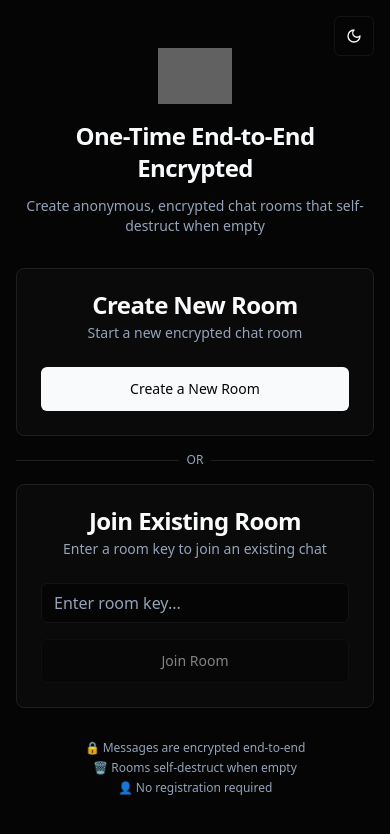
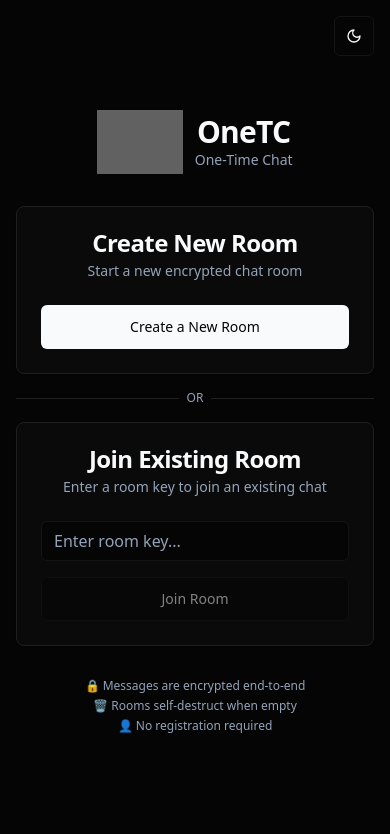
Before and after one commit to arunofhyd/onetc, a React (Vite) app: page / in a window 390 px wide. Shown: the top 834 px of the page. Built offline with nearby package versions, Linux system fonts and the light colour scheme; grey boxes are pictures that could not be loaded.

Commit message:
Fix landing page layout
Revert landing page to include only the centralized logo, "OneTC" to its right, "One-Time Chat" below it, and the "Create Room", "Join Room" buttons, and the three emoji lines. Also, optimize the mobile view to prevent cramped spacing after creating a room.

```diff
--- a/src/pages/ChatRoom.tsx
+++ b/src/pages/ChatRoom.tsx
@@ -148,14 +148,14 @@ export default function ChatRoom() {
     <div className="min-h-screen bg-background flex flex-col">
       {/* Header */}
       <header className="border-b bg-card">
-        <div className="flex items-center justify-between p-4">
+        <div className="flex items-center justify-between p-3 md:p-4 flex-wrap gap-2">
           <div className="flex items-center space-x-4">
             <Button variant="outline" size="icon" onClick={() => navigate('/')}>
               <ArrowLeft className="h-4 w-4" />
             </Button>
             <div>
-              <h1 className="text-lg font-semibold">OneTC Room</h1>
-              <div className="flex items-center space-x-2 text-sm text-muted-foreground">
+              <h1 className="text-base md:text-lg font-semibold">OneTC Room</h1>
+              <div className="flex items-center space-x-2 text-xs md:text-sm text-muted-foreground">
                 <Shield className="h-3 w-3" />
                 <span>End-to-End Encrypted</span>
                 <Trash2 className="h-3 w-3" />
@@ -164,11 +164,11 @@ export default function ChatRoom() {
             </div>
           </div>
 
-          <div className="flex items-center space-x-4">
-            <div className="flex items-center space-x-2">
+          <div className="flex items-center gap-2 md:gap-4 flex-wrap justify-end">
+            <div className="flex items-center gap-2">
               <Users className="h-4 w-4" />
-              <div className="flex items-center space-x-2">
-                <Badge variant="secondary">{users.length} online</Badge>
+              <Badge variant="secondary">{users.length} online</Badge>
+              <div className="hidden md:flex items-center gap-2">
                 {users.map((user) => (
                   <Badge
                     key={user.id}
@@ -187,7 +187,7 @@ export default function ChatRoom() {
               <DialogTrigger asChild>
                 <Button variant="outline" size="sm" className="gap-2">
                   <Users className="h-4 w-4" />
-                  Members
+                  <span className="hidden md:inline">Members</span>
                 </Button>
               </DialogTrigger>
               <DialogContent>
@@ -230,7 +230,7 @@ export default function ChatRoom() {
               </CardTitle>
             </CardHeader>
             <CardContent className="space-y-2">
-              <div className="flex items-center space-x-2">
+              <div className="flex flex-col sm:flex-row sm:items-center gap-2">
                 <div className="flex-1 bg-muted rounded-lg p-3 text-center">
                   <div className="font-mono text-2xl font-bold tracking-widest text-primary">
                     {roomKey}
@@ -240,7 +240,7 @@ export default function ChatRoom() {
                   variant="outline"
                   size="icon"
                   onClick={handleCopyRoomKey}
-                  className="shrink-0"
+                  className="self-center sm:shrink-0"
                 >
                   {copied ? (
                     <CheckCircle className="h-4 w-4 text-green-500" />
--- a/src/pages/Index.tsx
+++ b/src/pages/Index.tsx
@@ -71,12 +71,11 @@ const Index = () => {
       <div className="min-h-screen flex items-center justify-center p-4">
         <div className="w-full max-w-lg md:max-w-2xl space-y-8">
           {/* Header */}
-          <div className="text-center space-y-3">
-            <div className="flex items-center justify-center mb-4">
-              <Logo showText={false} size={56} />
+          <div className="text-center">
+            <div className="flex items-center justify-center mb-6">
+              <Logo showText size={64} />
             </div>
-            <h1 className="text-2xl sm:text-3xl font-bold tracking-tight">One-Time End-to-End Encrypted</h1>
-            <p className="text-sm sm:text-base text-muted-foreground">Create anonymous, encrypted chat rooms that self-destruct when empty</p>
+            <h1 className="sr-only">OneTC - One-Time End-to-End Encrypted Chat</h1>
           </div>
 
           {/* Actions */}
```
